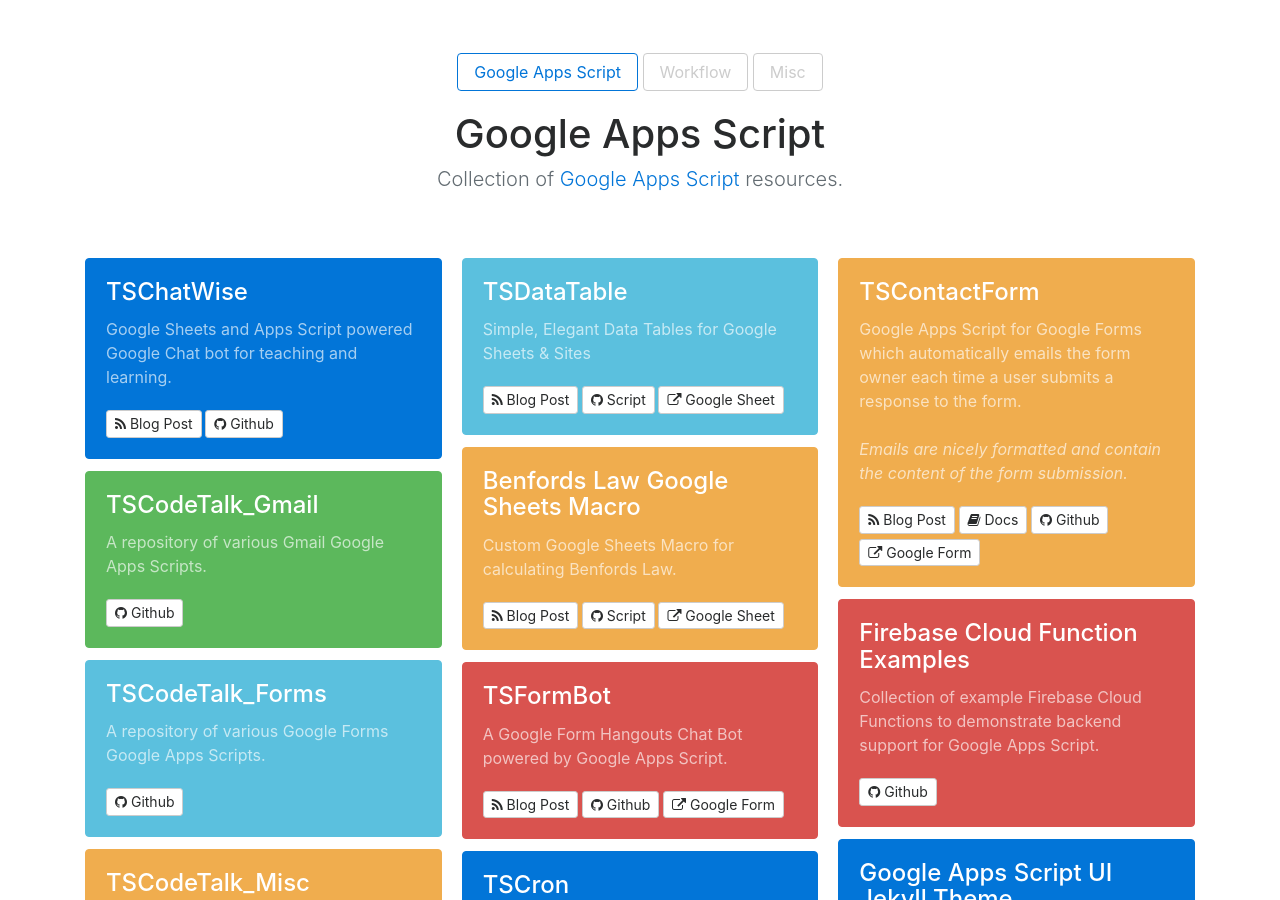
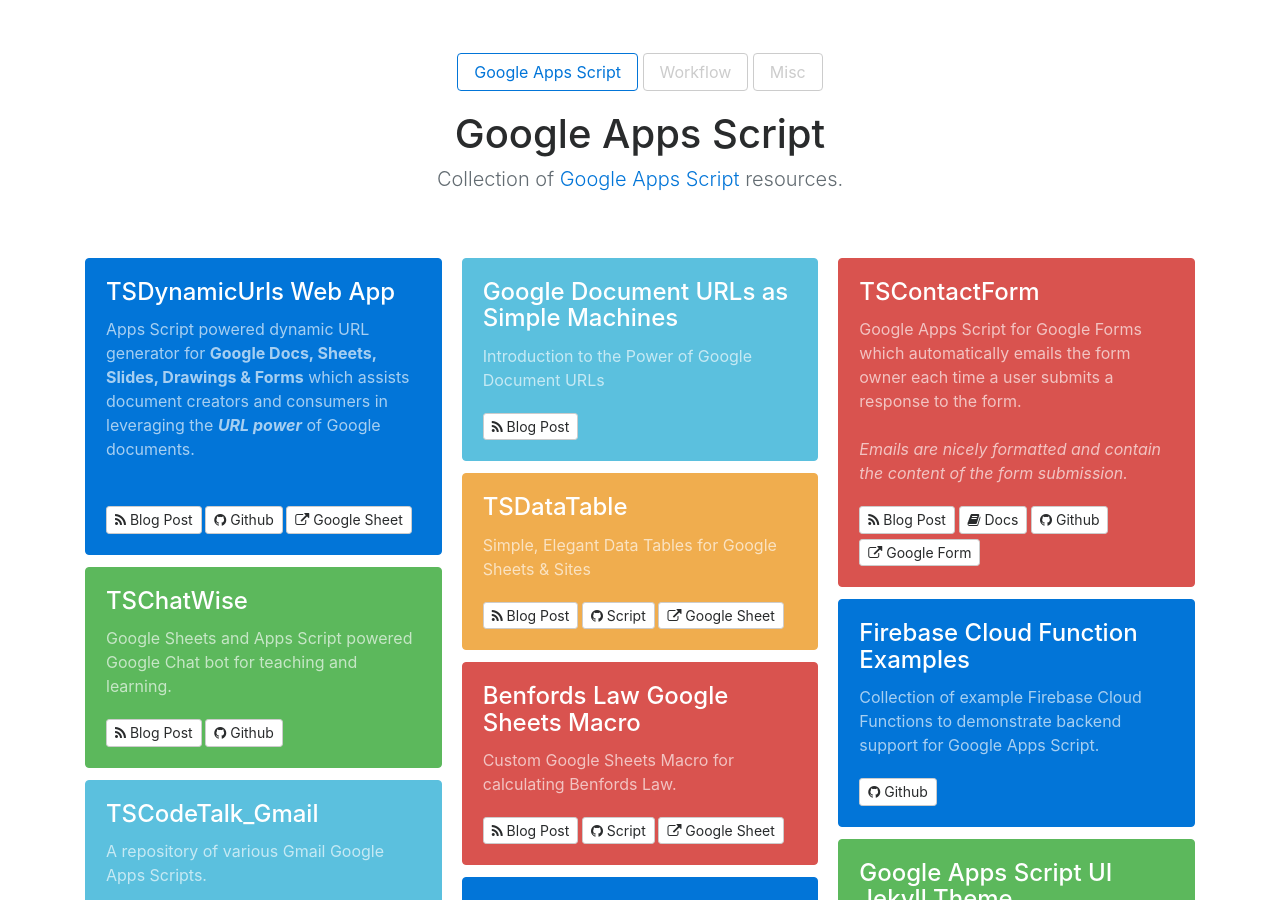
Before and after one commit to techstreams/techstreams.github.io, a Jekyll site: the page built from appscript.html, in a window 1280 px wide and 900 px high. Built offline with Jekyll 4.4.1, drawn with Linux system fonts in a browser that asks for light colours; nearby versions of some CDN libraries.

Commit message:
Update appscript.yml

```diff
--- a/_data/appscript.yml
+++ b/_data/appscript.yml
@@ -1,4 +1,15 @@
 items:
+  - tl_title: TSDynamicUrls Web App
+    tl_content: >
+      Apps Script powered dynamic URL generator for <strong>Google Docs, Sheets, Slides, Drawings & Forms</strong> which assists document creators and consumers in leveraging the <strong><em>URL power</em></strong> of Google documents.<br><br>
+    buttons:
+      - href: 'https://techstreams.medium.com/tsdynamicurls-3-leverage-the-url-power-of-google-docs-sheets-slides-drawings-forms-22ab381de9d7'
+        name: <i class="fa fa-rss"></i> Blog Post
+      - href: 'https://github.com/techstreams/TSDynamicUrls'
+        name: <i class="fa fa-github"></i> Github
+      - href: 'https://techstreams.page.link/TSDynamicUrlsWeb'
+        name: <i class="fa fa-external-link"></i> Google Sheet
+#
   - tl_title: TSChatWise
     tl_content: Google Sheets and Apps Script powered Google Chat bot for teaching and learning.
     buttons:
```
